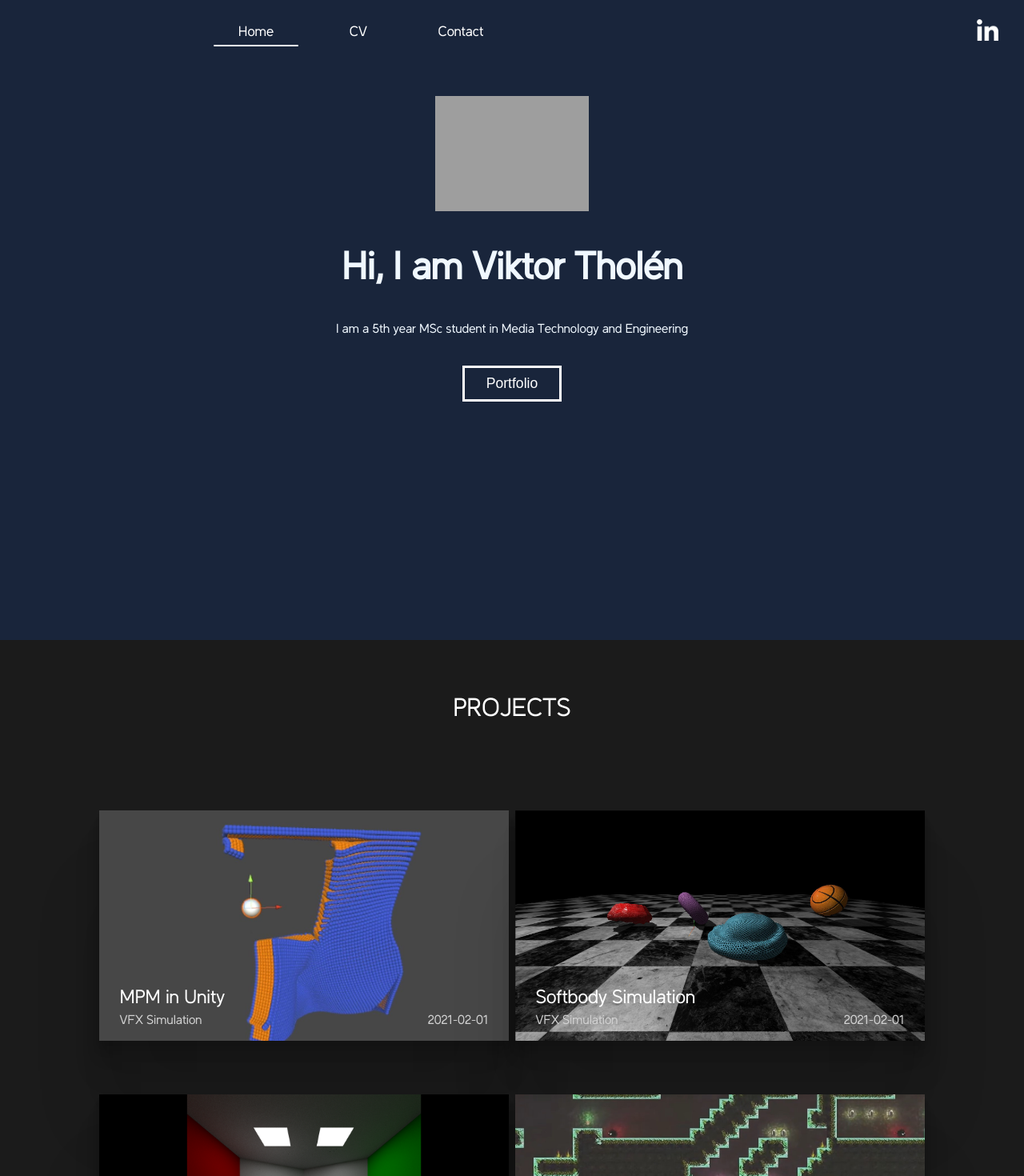
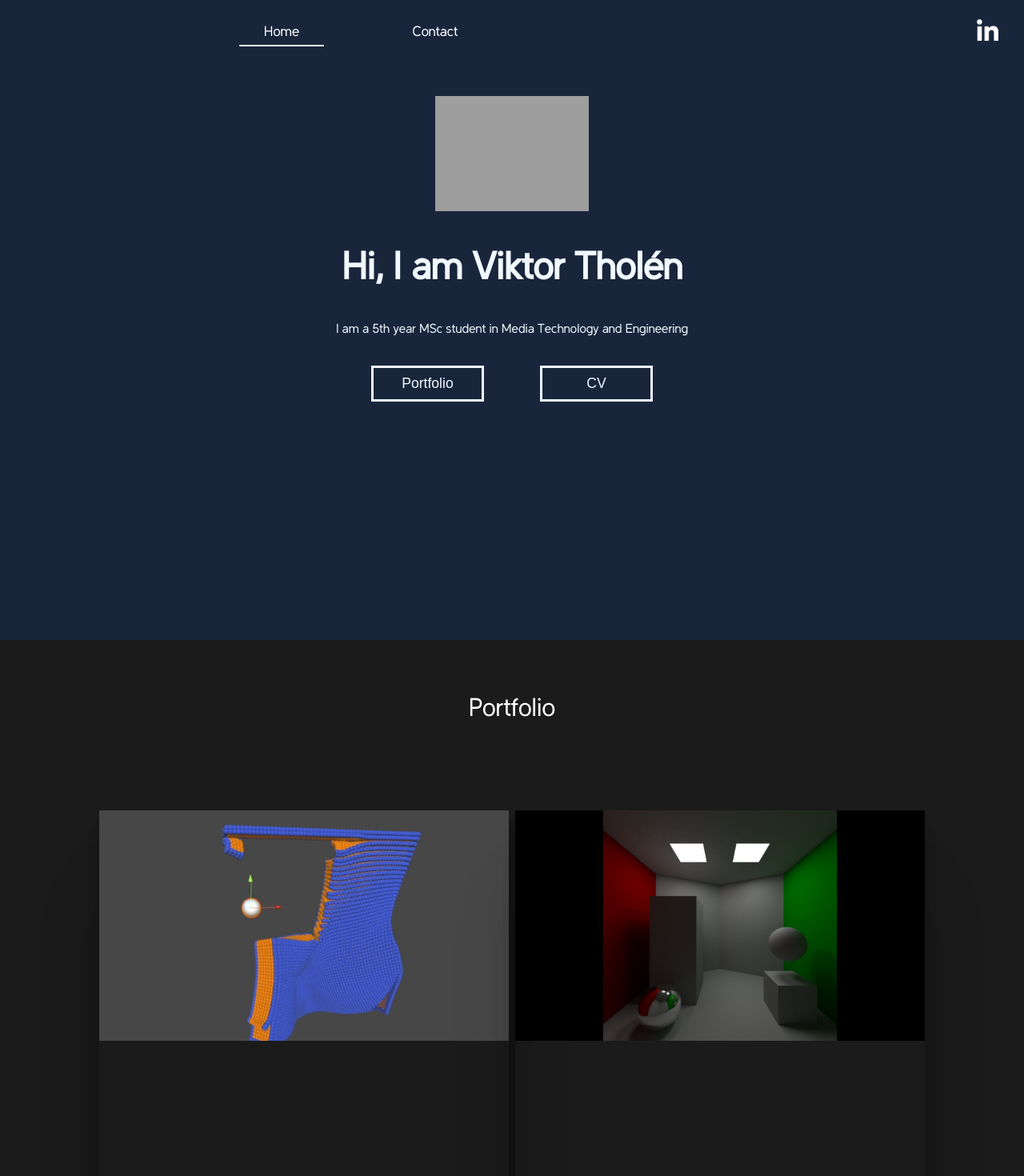
Before and after one commit to viktortholen/portfolio-website, a Vue app: page / in a window 1280 px wide. Shown: the top 1470 px of the page at 80% size. Built offline with nearby package versions, Linux system fonts and the light colour scheme; grey boxes are pictures that could not be loaded.

Commit message:
cv and sass

```diff
--- a/package.json
+++ b/package.json
@@ -11,6 +11,8 @@
   "dependencies": {
     "aos": "^3.0.0-beta.6",
     "core-js": "^3.6.5",
+    "sass": "^1.43.2",
+    "sass-loader": "^10.0.0-rc.0",
     "vue": "^2.6.11",
     "vue-router": "^3.5.1"
   },
--- a/src/App.vue
+++ b/src/App.vue
@@ -40,8 +40,8 @@ body{
   margin: 0;
   padding: 0;
   background-color: rgb(27, 27, 27);
-
 }
+/* html, body { min-height: 100%; min-width: 100%; } */
 a {
     color: white
 }
--- a/src/components/Header.vue
+++ b/src/components/Header.vue
@@ -3,7 +3,7 @@
     <nav class="menu">
       <div id="marker"></div>
       <router-link class="btn" id="home" to="/" @click.native="indicator">Home</router-link>
-      <router-link class="btn" id="About" to="/about" @click.native="indicator">CV</router-link>
+      <!-- <router-link class="btn" id="About" to="/about" @click.native="indicator">CV</router-link> -->
       <router-link class="btn" id="Contact" to="/contact" @click.native="indicator">Contact</router-link>
       <a href="https://www.linkedin.com/in/viktor-tholen"><img class="linkedin-logo" src="../assets/linkedin_logo.png"/></a>
     </nav>
@@ -42,6 +42,11 @@ export default {
 </script>
 
 <style scoped>
+@media only screen and (max-width: 600px) {
+  .bar, .menu{
+    visibility: hidden;
+  }
+}
 .linkedin-logo{
   width: 1.7em;
   height: 1.7em;
@@ -99,4 +104,7 @@ export default {
   /* margin-left: 4vh; */
   /* float: right; */
 }
+.btn:hover{
+  font-weight: bold;
+}
 </style>
--- a/src/components/Info.vue
+++ b/src/components/Info.vue
@@ -4,7 +4,11 @@
       <img class="profile" src="../assets/profileCircle.png" alt="">
       <h1 >Hi, I am Viktor Tholén</h1>
       <p>I am a 5th year MSc student in Media Technology and Engineering</p>
-       <button class="btn" id="Portfolio" @click="scrollDown">Portfolio</button>
+      <div class="buttons-container">
+        <button class="btn" id="Portfolio" @click="scrollDown">Portfolio</button>
+        <a :href="`${publicPath}CV2021eng.pdf`" download="CV"><button class="btn" id="Portfolio">CV</button></a>
+      </div>
+
     </div>
   </div>
 </template>
@@ -22,6 +26,11 @@ export default {
         behavior: 'smooth'
       });
     }
+  },
+  data() {
+    return {
+      publicPath: process.env.BASE_URL
+    }
   }
 };
 </script>
@@ -29,44 +38,44 @@ export default {
 <style scoped>
 .profile{
   width: 15vw;
+  min-width: 12em;
   height: auto;
 }
 .center-text {
   margin-top: 15vh;
   height: 60vh;
+  width: 80%;
 }
-.scroll-down {
-  display: flex;
-  justify-content: center;
-  width: 100%;
-  font-size: 1.3rem;
-}
+
 .info {
-  top: 0;
   width: 100%;
   height: 100vh;
   text-align: center;
   color: aliceblue;
-  display: block;
+  display: flex;
+  justify-content: center;
   margin: 0;
   overflow: auto;
   background-color: rgb(25, 37, 59);
 }
 h1 {
-  font-size: 3em;
+  font-size: 3rem;
 }
 .btn{
-  margin-top: 1em;
-  border: white;
+  margin: 1em 2em;
+  border: aliceblue;
   border-style: solid;
   padding: 0.5em 1.5em;
   background: inherit;
-  color: white;
+  color: aliceblue;
   font-size: 1.1rem;
   outline: none;
+  cursor: pointer;
+  width: 8em;
 }
+
 .btn:hover{
-  background: white;
+  background: aliceblue;
   color: rgb(25, 37, 59);
   transition: 0.3s ease;
 }
--- a/src/components/Portfolio.vue
+++ b/src/components/Portfolio.vue
@@ -1,6 +1,6 @@
 <template>
 <div id="portfolio-background">
-  <p id="portfolio-title">PROJECTS</p>
+  <p id="portfolio-title">Portfolio</p>
   <div data-aos="fade-right" class="title-underline"></div>
   <div class="portfolio">
       <div class="portfolio-container" v-bind:key="proj.id" v-for="proj in projects">
@@ -15,7 +15,7 @@ import ProjectItem from "./ProjectItem.vue";
 export default {
   name: 'Portfolio',
   props: ["projects"],
-  components: {ProjectItem}
+  components: {ProjectItem},
 }
 </script>
 
@@ -55,5 +55,9 @@ export default {
   padding: 5% 0% 5% 0%;
   justify-items: center;
 }
-
+@media only screen and (max-width: 600px) {
+  .portfolio-container {
+    max-width: 80%;
+  }
+}
 </style>
--- a/src/components/ProjectItem.vue
+++ b/src/components/ProjectItem.vue
@@ -1,6 +1,6 @@
 <template>
+  <div class="proj-item">
     <router-link :to="'/projects/' + proj.page">
-  <div  class="proj-item">
       <div class="card-image-container">
         <div class="card-image-content" v-bind:style="{ 'background-image': 'url(' + proj.image + ')' }"></div>
       </div>
@@ -13,8 +13,8 @@
       </div>
 
 
+    </router-link>
   </div>
-  </router-link>
 </template>
 
 <script>
@@ -26,12 +26,16 @@ export default {
 </script>
 
 
-<style scoped>
+<style scoped lang="scss">
 .proj-item{
+  a {
+
+  }
   position: relative;
   color: aliceblue;
   width: 32em;
   height: 18em;
+  padding-bottom: 56.5%;
   /* background-color: rgb(219, 155, 71); */
   border-color: white;
   box-shadow:
@@ -104,5 +108,4 @@ export default {
   font-size: 1rem;
   color: rgb(209, 209, 209);
 }
-
 </style>
--- a/src/views/Home.vue
+++ b/src/views/Home.vue
@@ -1,7 +1,7 @@
 <template>
   <div class="content">
     <Info />
-    <Portfolio v-bind:projects="projects" />
+    <Portfolio :projects="projects" />
   </div>
 </template>
 
@@ -25,46 +25,46 @@ export default {
           description:
             "Simulation project where a version of the Material Point Method was implemented in Unity.",
           image: require("@/assets/portfolio/MPM/MPMThumbnail.jpg"),
-          date: "2021-02-01",
+          date: "2020-12-15",
           page: "mpm",
         },
         {
           id: 2,
+          title: "Ray Tracer",
+          tags: "Rendering",
+          description:
+            "Monte Carlo Raytracer made in C++.Monte Carlo Raytracer made in C++.Monte Carlo Raytracer made in C++.Monte Carlo Raytracer made in C++.",
+          image: require("@/assets/portfolio/Raytracer/Raytracer.png"),
+          date: "2020-10-22",
+          page: "raytracer",
+        },
+        {
+          id: 3,
+          title: "AR Game",
+          tags: "Game",
+          description: " ",
+          image: require("@/assets/portfolio/ARGame/game_select.jpg"),
+          date: "2020-05-17",
+          page: "argame",
+        },
+        {
+          id: 4,
           title: "Softbody Simulation",
           tags: "VFX Simulation",
           description:
             "Softbody simulation implemented in ThreeJS with a simple spring-damper system.",
           image: require("@/assets/portfolio/Softbody/SoftbodyThumbnail.jpg"),
-          date: "2021-02-01",
+          date: "2019-03-22",
           page: "softbody",
         },
         {
-          id: 3,
-          title: "Ray Tracer",
-          tags: "Rendering",
-          description:
-            "Monte Carlo Raytracer made in C++.Monte Carlo Raytracer made in C++.Monte Carlo Raytracer made in C++.Monte Carlo Raytracer made in C++.",
-          image: require("@/assets/portfolio/Raytracer/Raytracer.png"),
-          date: "2021-02-01",
-          page: "raytracer",
-        },
-        {
-          id: 4,
+          id: 5,
           title: "2D Platformer Game",
           tags: "Game",
           description: " ",
           image: require("@/assets/portfolio/2DPlatformGame/thumbnail.jpg"),
-          date: "2021-02-01",
+          date: "2018-12-17",
           page: "2dgame",
-        },
-        {
-          id: 5,
-          title: "AR Game",
-          tags: "Game",
-          description: " ",
-          image: require("@/assets/portfolio/ARGame/game_select.jpg"),
-          date: "2021-02-01",
-          page: "argame",
         },
       ],
     };
```
Also changed, not shown: 2 other files (tests, documents, lock files or other folders). Lines whose indentation alone changed are shown as unchanged.
